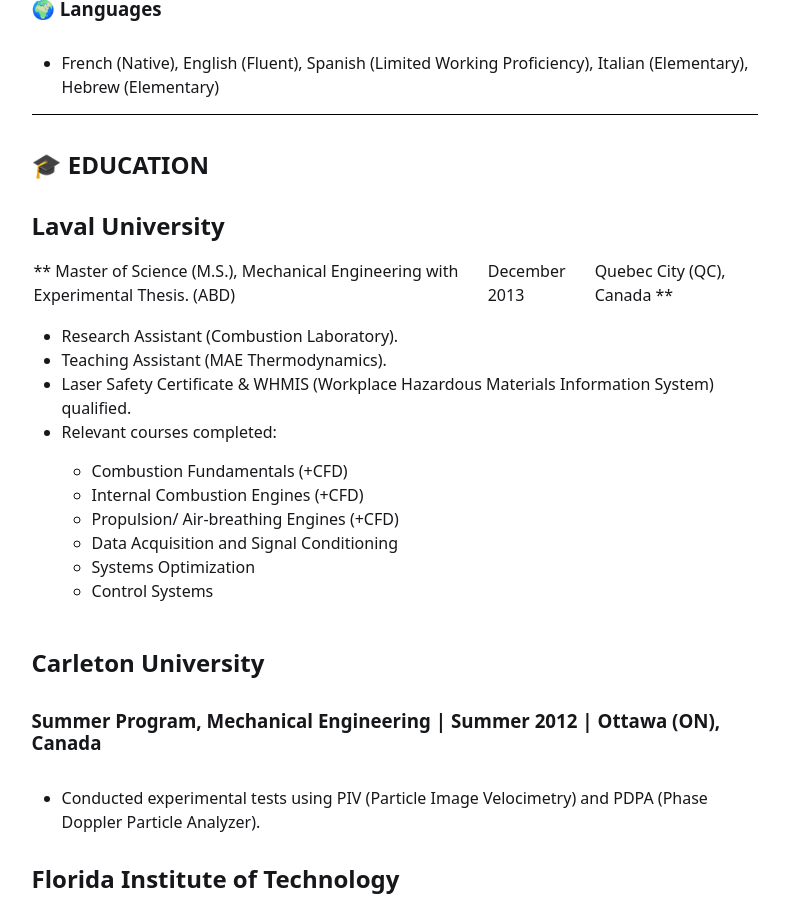
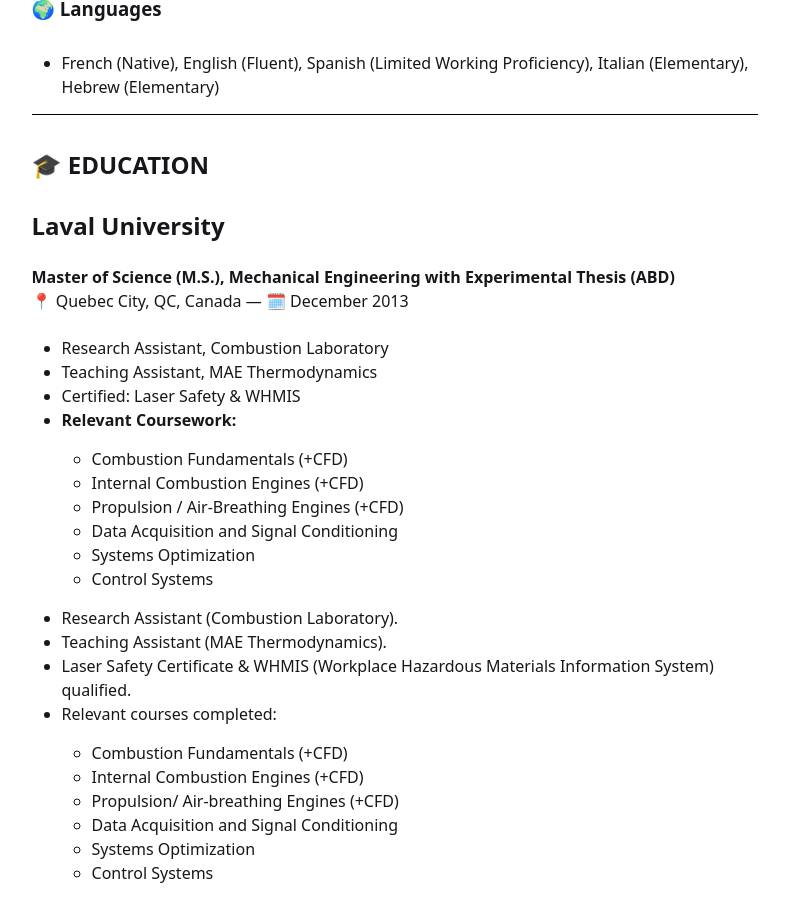
Before and after one commit to casagou/joa, a Jekyll site: the page built from index.md, in a window 1280 px wide and 900 px high, scrolled down 9413 px. Shown: the whole window, without its empty margins (330-1119 px from the left). Built offline with Jekyll 4.4.1, drawn with Linux system fonts in a browser that asks for light colours.

Commit message:
Update index.md

```diff
--- a/index.md
+++ b/index.md
@@ -216,8 +216,21 @@ title: Joachim Agou, P.Eng.
 # 🎓 EDUCATION
 
 ## Laval University
+**Master of Science (M.S.), Mechanical Engineering with Experimental Thesis (ABD)**
+📍 Quebec City, QC, Canada — 🗓️ December 2013
 
-** Master of Science (M.S.), Mechanical Engineering with Experimental Thesis. (ABD) | December 2013 | Quebec City (QC), Canada **
+- Research Assistant, Combustion Laboratory
+- Teaching Assistant, MAE Thermodynamics
+- Certified: Laser Safety & WHMIS
+- **Relevant Coursework:**
+  - Combustion Fundamentals (+CFD)
+  - Internal Combustion Engines (+CFD)
+  - Propulsion / Air-Breathing Engines (+CFD)
+  - Data Acquisition and Signal Conditioning
+  - Systems Optimization
+  - Control Systems
+
+
 
 * Research Assistant (Combustion Laboratory).
 * Teaching Assistant (MAE Thermodynamics).
```
